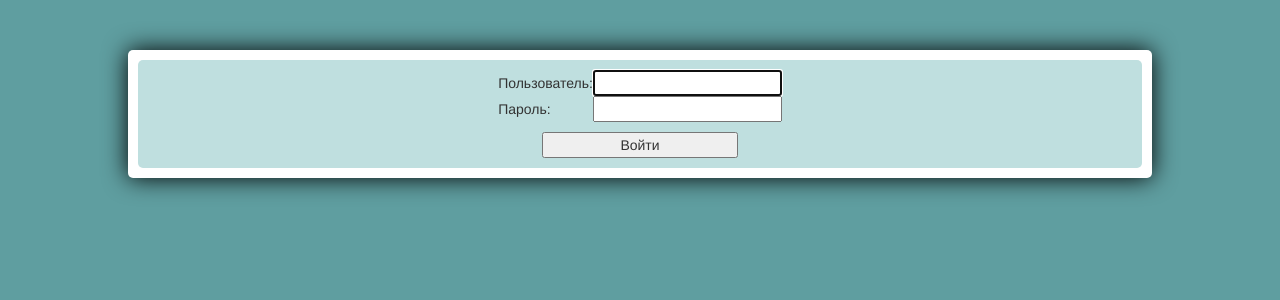
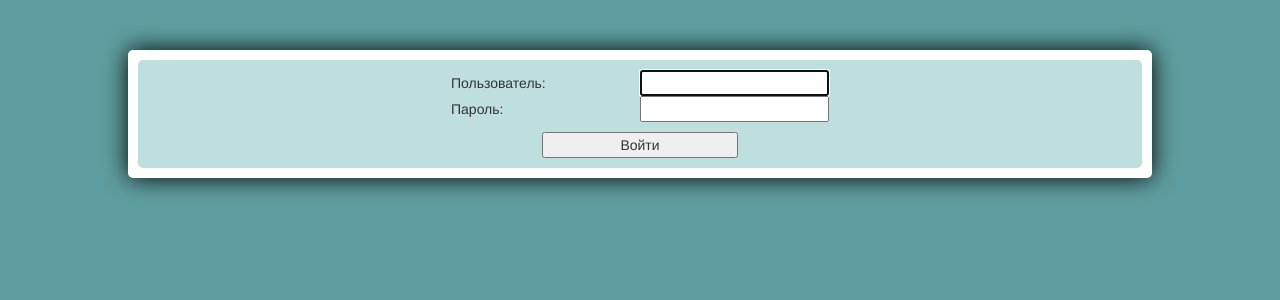
Before and after one commit to cpuloader/blogbs, a Django app: page /login/ in a window 1280 px wide. Shown: the part 52-352 px from the top of the page. Run offline with Django 3.2, Linux system fonts and the light colour scheme; parts of the project's set-up code (start-up, migrations or seed data) failed here and were passed over; some libraries are stand-ins or nearby versions.

Commit message:
improved css

```diff
--- a/blog/static/css/blog.css
+++ b/blog/static/css/blog.css
@@ -95,3 +95,7 @@ body {
 .submit-button-inner {
     width:20%;
 }
+
+.logininput {
+    width:50%;
+}
--- a/blog/templates/registration/login.html
+++ b/blog/templates/registration/login.html
@@ -12,11 +12,11 @@
     <table class="logintable">
     <tr>
         <td>Пользователь:</td>
-        <td>{{ form.username }}</td>
+        <td class="logininput">{{ form.username }}</td>
     </tr>
     <tr>
         <td>Пароль:</td>
-        <td>{{ form.password }}</td>
+        <td class="logininput">{{ form.password }}</td>
     </tr>
     </table>
     <div class="submit-button">
```
